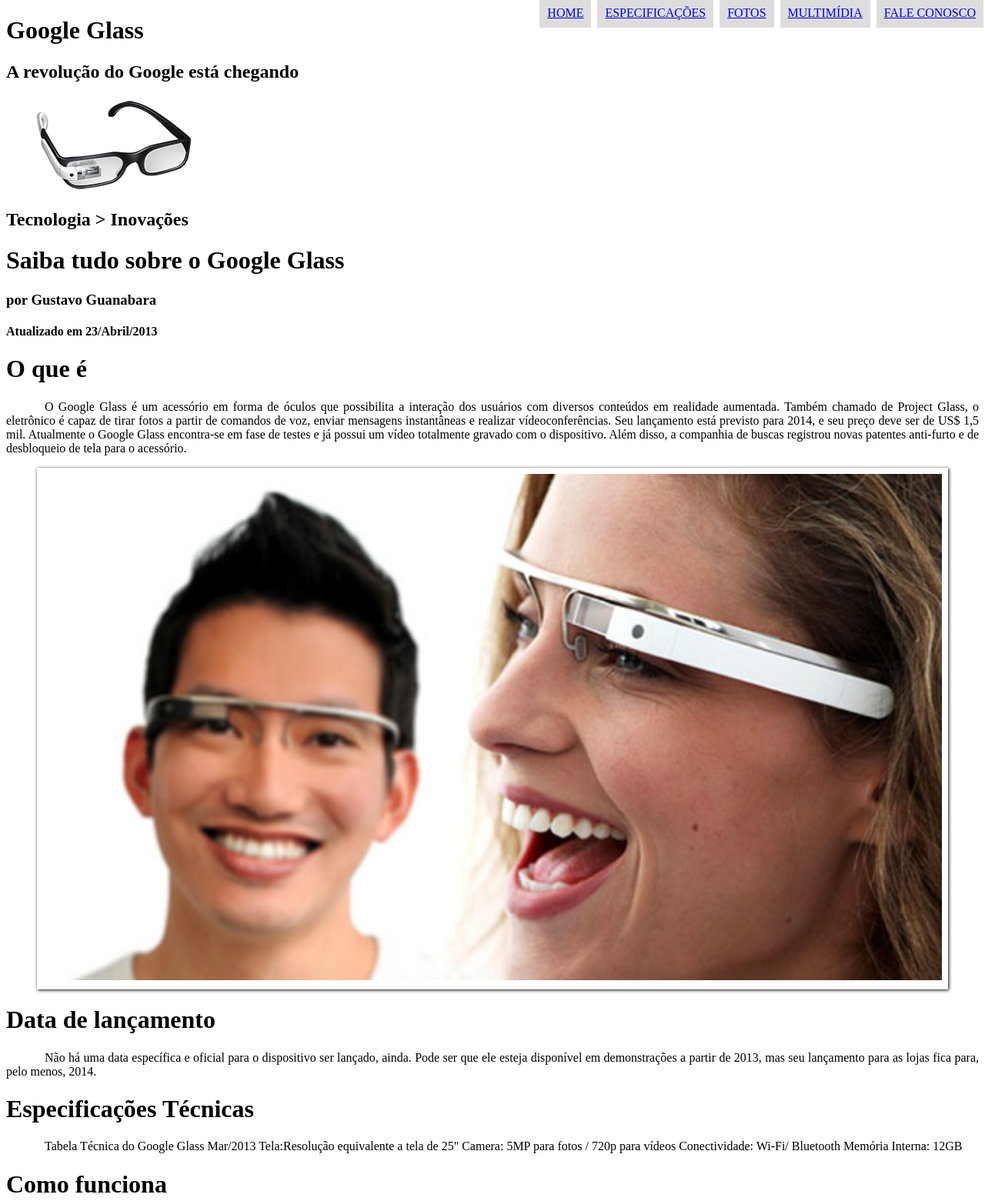
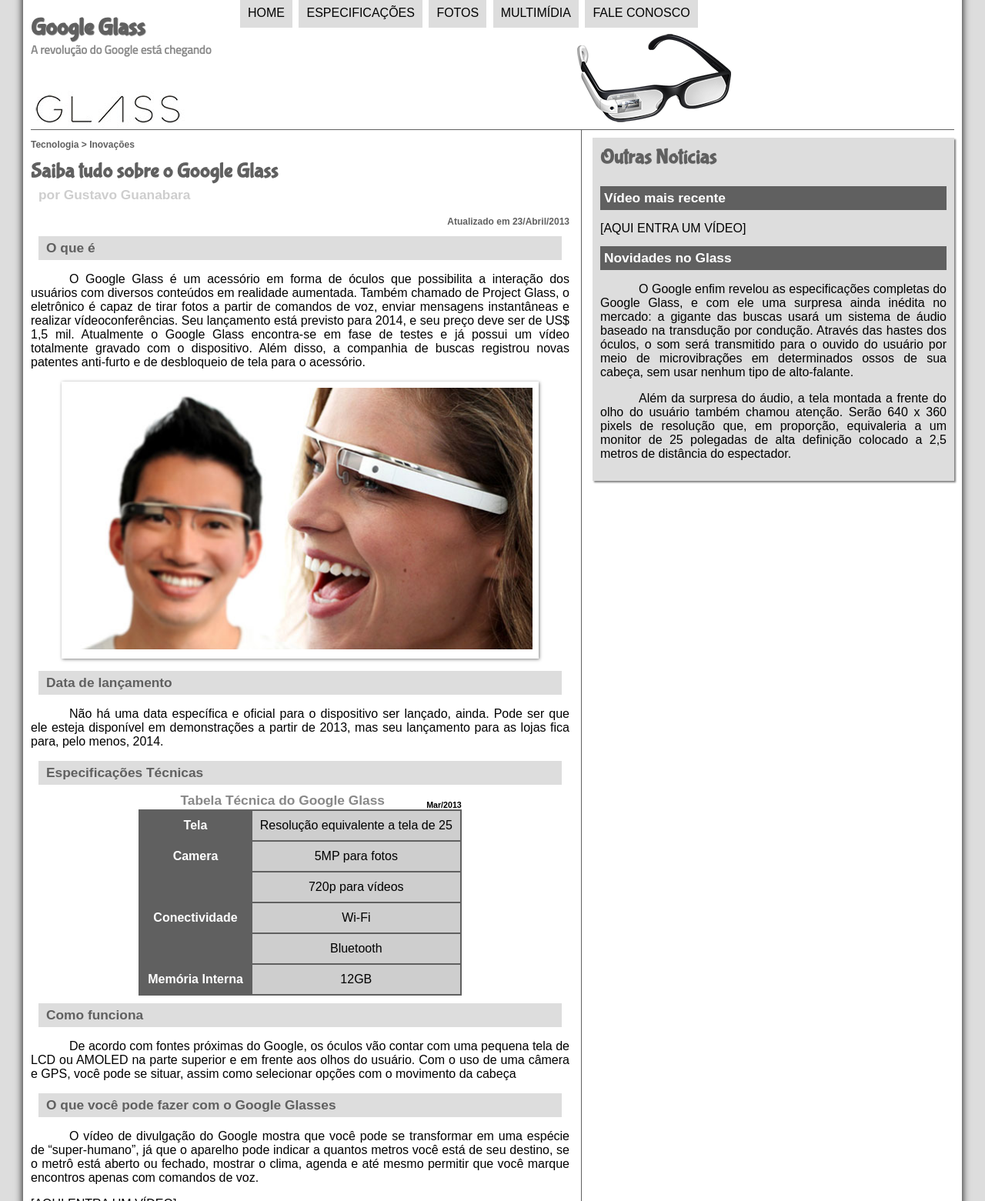
Before and after one commit to rafael2s/CursoEmVideo, a plain HTML site: page HTML5/index.html in a window 1280 px wide. Shown: the top 1561 px of the page at 77% size. Drawn offline with Linux system fonts and the light colour scheme.

Commit message:
Terminado HTML do index + css

```diff
--- a/HTML5/css/style.css
+++ b/HTML5/css/style.css
@@ -1,17 +1,66 @@
+@import url('https://fonts.googleapis.com/css2?family=Titillium+Web&display=swap');
+@font-face{
+    font-family: 'FonteLogo';
+    src: url(../fonts/bubblegum-sans-regular.otf);
+}
+
 body{
+    background-color: #dddddd;
+    color: rgba(0,0,0,1);
+    font-family: Arial, Helvetica, sans-serif;
+}
+div#interface {
     background-color: white;
-    color: rgba(0,0,0,1);
+    box-shadow: 0px 0px 10px black;
+    margin: -20px auto 0 auto;
+    padding: 10px;
+    width: 1200px;
 }
 p {
     text-align: justify;
     text-indent: 50px;
 }
 
+a{
+    color: #606060;
+    text-decoration: none;
+}
+a:hover{
+    text-decoration: underline;
+}
+
+header#cabecalho {
+    background: url("../img/glass-logo-peq.jpg") no-repeat 0px 100px;
+    border-bottom: 1px #606060 solid;
+    height: 150px;
+}
+header#cabecalho h1 {
+    font-family: 'FonteLogo', Helvetica, sans-serif;
+    font-size: 30px;
+    color: #606060;
+    text-shadow: 1px 1px 1px rgba(0,0,0,.6);
+    padding: 0px;
+    margin-bottom: 0px;
+}
+header#cabecalho h2 {
+    font-family: 'Titillium Web', sans-serif;
+    font-size: 15px;
+    color: #888888;
+    padding: 0px;
+    margin-top: 0px;
+}
+
+header#cabecalho img#icone {
+    position: absolute;
+    left: 750px;
+    top: 40px;
+}
+
 /* Formatação de imagens com legendas */
 
 figure.fotoLegenda {
     border: 8px solid white;
-    box-shadow: 1px 1px 4px black;
+    box-shadow: 1px 1px 4px rgba(0,0,0,.5);
     position: relative;
 }
 
@@ -46,7 +95,7 @@
 }
 nav#menu ul {
     list-style: none;
-    right: 0;
+    left: 270px;
     position: absolute;
     text-transform: uppercase;
     top: -20px;
@@ -56,4 +105,115 @@
     display: inline-block;
     margin: 2px;
     padding: 10px;
+    transition: background-color 1s;
 }
+nav#menu li:hover{
+    background-color: #606060;
+    color: #ffffff;
+}
+nav#menu a {
+    color: #000000;
+    text-decoration: none;
+}
+nav#menu a:hover{
+    color: #ffffff;
+}
+
+section#corpo {
+    border-right: 1px solid #606060;
+    display: block;
+    float: left;
+    padding-right: 15px;
+    width: 700px;
+}
+
+article#noticiaPrincipal h2 {
+    font-size: 13pt;
+    color: #606060;
+    background-color: #dddddd;
+    padding: 5px 0 5px 10px;
+    margin: 10px;
+}
+header#cabecalhoArticle h1{
+    font-family: 'FonteLogo', Helvetica, sans-serif;
+    font-size: 20pt;
+    color: #606060;
+    margin-bottom: 0px;
+    margin-top: 0px;
+}
+header#cabecalhoArticle h2{
+    font-size: 13pt;
+    color: #cecece;
+    background-color: #ffffff;
+    margin: 0px
+}
+header#cabecalhoArticle h3{
+    font-size: 12px;
+    color: #606060;
+}
+.direita {
+    text-align: right;
+}
+table#tabelaspec {
+    border: 1px solid #606060;
+    border-spacing: 0px;
+    margin-left: auto;
+    margin-right: auto;
+}
+
+table#tabelaspec td {
+    border: 1px solid #606060;
+    padding: 10px;
+    text-align: center;
+    /* vertical-align: center; */
+}
+table#tabelaspec td.ce {
+    font-weight: bold;
+    color: #ffffff;
+    background-color: #606060;
+    vertical-align: top;
+}
+table#tabelaspec td.cd {
+    background-color: #cecece;
+}
+table#tabelaspec caption{
+    color: #888888;
+    font-size: 13pt;
+    font-weight: bolder;
+}
+table#tabelaspec caption span{
+    display: block;
+    float: right;
+    color: #000000;
+    font-size: 8pt;
+    margin-top: 10px;
+}
+aside#lateral{
+    display: block;
+    float: right;
+    width: 450px;
+    background-color: #dddddd;
+    padding: 10px;
+    margin-top: 10px;
+    box-shadow: 2px 2px 2px rgba(0,0,0,.5);
+}
+aside#lateral h1 {
+    font-family: 'FonteLogo', Helvetica, sans-serif;
+    font-size: 20pt;
+    color: #606060;
+    margin-top: 0px;
+}
+aside#lateral h2 {
+    background-color: #606060;
+    font-size: 13pt;
+    color: #ffffff;
+    padding: 5px;
+}
+footer#rodape {
+    clear: both;
+    border-top: 1px solid #606060;
+}
+
+footer#rodape p {
+    text-align: center;
+}
--- a/HTML5/index.html
+++ b/HTML5/index.html
@@ -14,7 +14,7 @@
                 <h2>A revolução do Google está chegando</h2>
             </div>
             <figure>
-                <img src="img/glass-oculos-preto-peq.png" alt="">
+                <img id="icone" src="img/glass-oculos-preto-peq.png" alt="">
             </figure>
             <nav id="menu">
                 <h1>Menu Principal</h1>
@@ -27,11 +27,15 @@
                 </ul>
             </nav>
         </header>
-        <h2>Tecnologia > Inovações</h2>
+        <section id="corpo">
+            <article id="noticiaPrincipal">
+                <header id="cabecalhoArticle">
+                    <h3>Tecnologia > Inovações</h3>
                     <h1>Saiba tudo sobre o Google Glass</h1>
-        <h3>por Gustavo Guanabara</h3>
-        <h4>Atualizado em 23/Abril/2013</h4>
-        <h1>O que é</h1>
+                    <h2>por Gustavo Guanabara</h2>
+                    <h3 class="direita">Atualizado em 23/Abril/2013</h3>
+                </header>
+                <h2>O que é</h2>
                 <p>O Google Glass é um acessório em forma de óculos que possibilita a interação dos usuários com diversos conteúdos em realidade aumentada. Também chamado de Project Glass, o eletrônico é capaz de tirar fotos a partir de comandos de voz, enviar mensagens instantâneas e realizar vídeoconferências. Seu lançamento está previsto para 2014, e seu preço deve ser de US$ 1,5 mil. Atualmente o Google Glass encontra-se em fase de testes e já possui um vídeo totalmente gravado com o dispositivo. Além disso, a companhia de buscas registrou novas patentes anti-furto e de desbloqueio de tela para o acessório.</p>
                 <figure class="fotoLegenda">
                     <img src="img/glass-quadro-homem-mulher.jpg" alt="">
@@ -40,22 +44,38 @@
                         <p>Uma nova maneira de ver o mundo.</p>
                     </figcaption>
                 </figure>
-        <h1>Data de lançamento</h1>
+                <h2>Data de lançamento</h2>
                 <p>Não há uma data específica e oficial para o dispositivo ser lançado, ainda. Pode ser que ele esteja disponível em demonstrações a partir de 2013, mas seu lançamento para as lojas fica para, pelo menos, 2014.</p>
-        <h1>Especificações Técnicas</h1>
-        <p>Tabela Técnica do Google Glass Mar/2013 Tela:Resolução equivalente a tela de 25" Camera: 5MP para fotos / 720p para vídeos Conectividade: Wi-Fi/ Bluetooth Memória Interna: 12GB</p>
-        <h1>Como funciona</h1>
+                <h2>Especificações Técnicas</h2>
+                <table id="tabelaspec">
+                <caption>Tabela Técnica do Google Glass <span>Mar/2013</span></caption>
+                <tr><td class="ce">Tela</td><td class="cd">Resolução equivalente a tela de 25</td></tr>
+                <tr><td rowspan="2" class="ce">Camera</td><td class="cd">5MP para fotos</td></tr>
+                <tr><td class="cd">720p para vídeos</td></tr>
+                <tr><td rowspan="2" class="ce">Conectividade</td><td class="cd">Wi-Fi</td></tr>
+                <tr><td class="cd">Bluetooth</td></tr>
+                <tr><td class="ce">Memória Interna</td><td class="cd">12GB</td></tr>
+                </table>
+                <h2>Como funciona</h2>
                 <p>De acordo com fontes próximas do Google, os óculos vão contar com uma pequena tela de LCD ou AMOLED na parte superior e em frente aos olhos do usuário. Com o uso de uma câmera e GPS, você pode se situar, assim como selecionar opções com o movimento da cabeça</p>
-        <h1>O que você pode fazer com o Google Glasses</h1>
+                <h2>O que você pode fazer com o Google Glasses</h2>
                 <p>O vídeo de divulgação do Google mostra que você pode se transformar em uma espécie de “super-humano”, já que o aparelho pode indicar a quantos metros você está de seu destino, se o metrô está aberto ou fechado, mostrar o clima, agenda e até mesmo permitir que você marque encontros apenas com comandos de voz.</p>
                 [AQUI ENTRA UM VÍDEO]
+            </article>
+        </section>
+        <aside id="lateral">
             <h1>Outras Notícias</h1>
             <h2>Vídeo mais recente</h2>
             [AQUI ENTRA UM VÍDEO]
             <h2>Novidades no Glass</h2>
             <p>O Google enfim revelou as especificações completas do Google Glass, e com ele uma surpresa ainda inédita no mercado: a gigante das buscas usará um sistema de áudio baseado na transdução por condução. Através das hastes dos óculos, o som será transmitido para o ouvido do usuário por meio de microvibrações em determinados ossos de sua cabeça, sem usar nenhum tipo de alto-falante.</p>
             <p>Além da surpresa do áudio, a tela montada a frente do olho do usuário também chamou atenção. Serão 640 x 360 pixels de resolução que, em proporção, equivaleria a um monitor de 25 polegadas de alta definição colocado a 2,5 metros de distância do espectador.</p>
-        <p>Copyright &copy; 2013 - by Gustavo Guanabara Facebook | Twitter</p>
+        </aside>
+        <footer id="rodape">
+            <p>Copyright &copy; 2013 - by Gustavo Guanabara <br/>
+            <a href="https://www.facebook.com/CursosEmVideo/" target="_blank">Facebook</a>
+            <a href="https://twitter.com/cursosemvideo" target="_blank">Twitter</a></p>
+        </footer>
     </div>
 </body>
 </html>
```
Also changed, not shown: HTML5/fonts/bubblegum-sans-regular.otf (added). Lines whose indentation alone changed are shown as unchanged.
